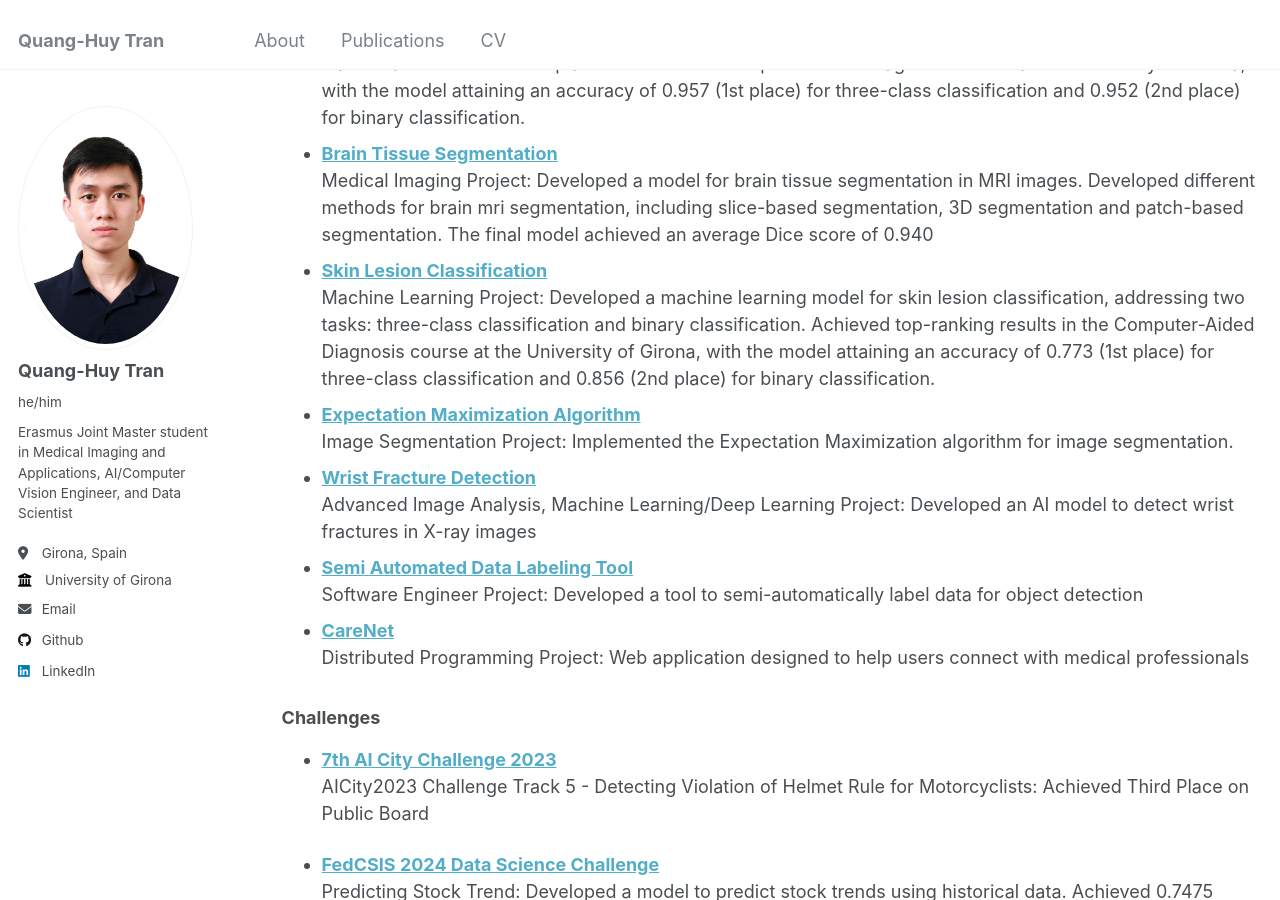
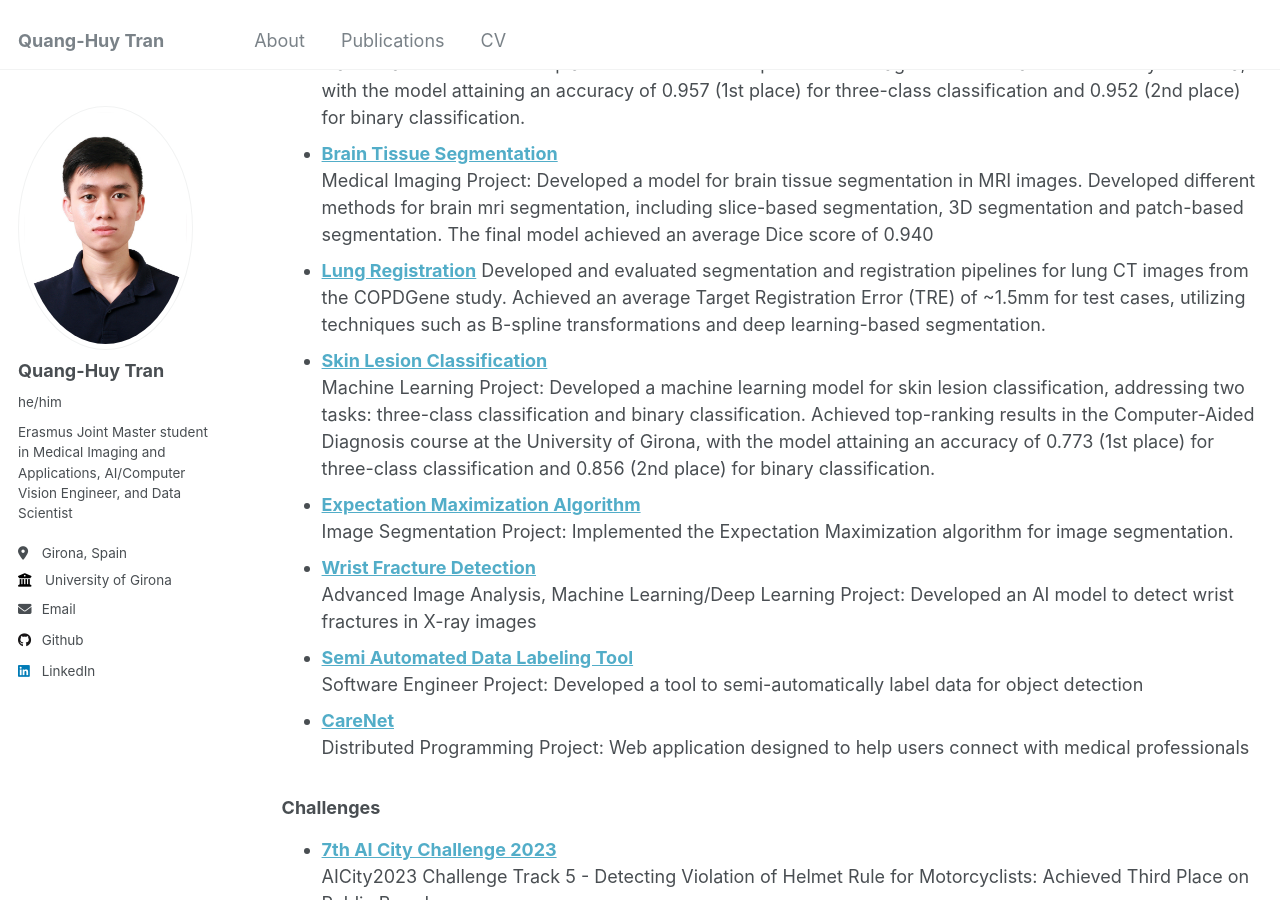
Before and after one commit to huytrnq/huytrnq.github.io, a Jekyll site: the page built from _pages/cv.md, in a window 1280 px wide and 900 px high, scrolled down 2446 px. Built offline with Jekyll 4.4.1, drawn with Linux system fonts in a browser that asks for light colours.

Commit message:
update project

```diff
--- a/_pages/cv.md
+++ b/_pages/cv.md
@@ -97,6 +97,8 @@ _Ha Noi University of Science and Technology_
   Deep Learning Project: Developed a deep learning model for skin lesion classification. Achieved 1st place results in the Computer-Aided Diagnosis course at the University of Girona, with the model attaining an accuracy of 0.957 (1st place) for three-class classification and 0.952 (2nd place) for binary classification.
 - [**Brain Tissue Segmentation**](https://github.com/huytrnq/BrainSegmentation)
   Medical Imaging Project: Developed a model for brain tissue segmentation in MRI images. Developed different methods for brain mri segmentation, including slice-based segmentation, 3D segmentation and patch-based segmentation. The final model achieved an average Dice score of 0.940
+- [**Lung Registration**](https://github.com/Sumeet-Dash1/MIRA-COPDgene)
+  Developed and evaluated segmentation and registration pipelines for lung CT images from the COPDGene study. Achieved an average Target Registration Error (TRE) of ~1.5mm for test cases, utilizing techniques such as B-spline transformations and deep learning-based segmentation.
 - [**Skin Lesion Classification**](https://github.com/huytrnq/Skin-Lesion-Classification)
   Machine Learning Project: Developed a machine learning model for skin lesion classification, addressing two tasks: three-class classification and binary classification. Achieved top-ranking results in the Computer-Aided Diagnosis course at the University of Girona, with the model attaining an accuracy of 0.773 (1st place) for three-class classification and 0.856 (2nd place) for binary classification.
 - [**Expectation Maximization Algorithm**](https://github.com/huytrnq/ExpectationMaximization)
```
